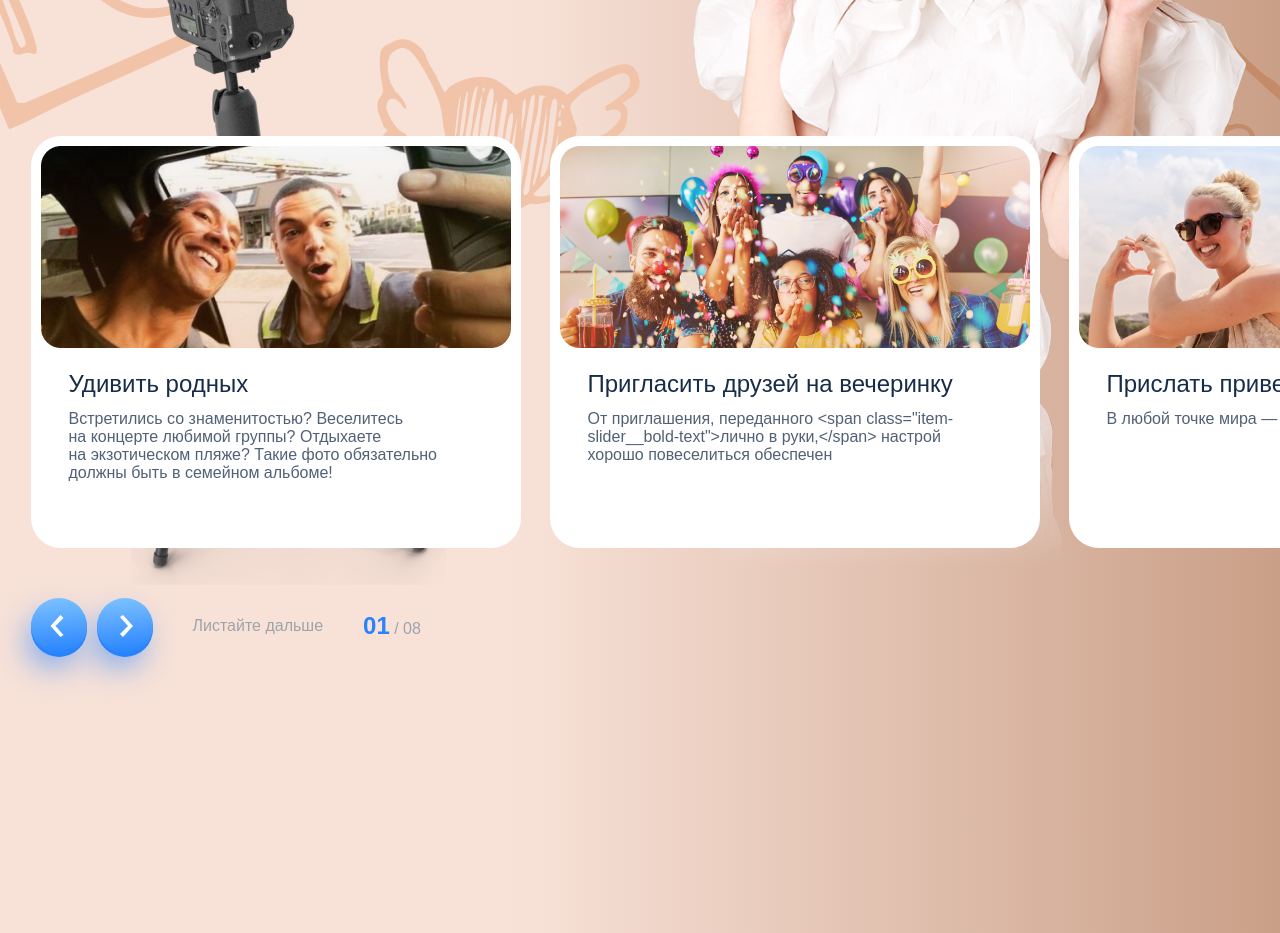
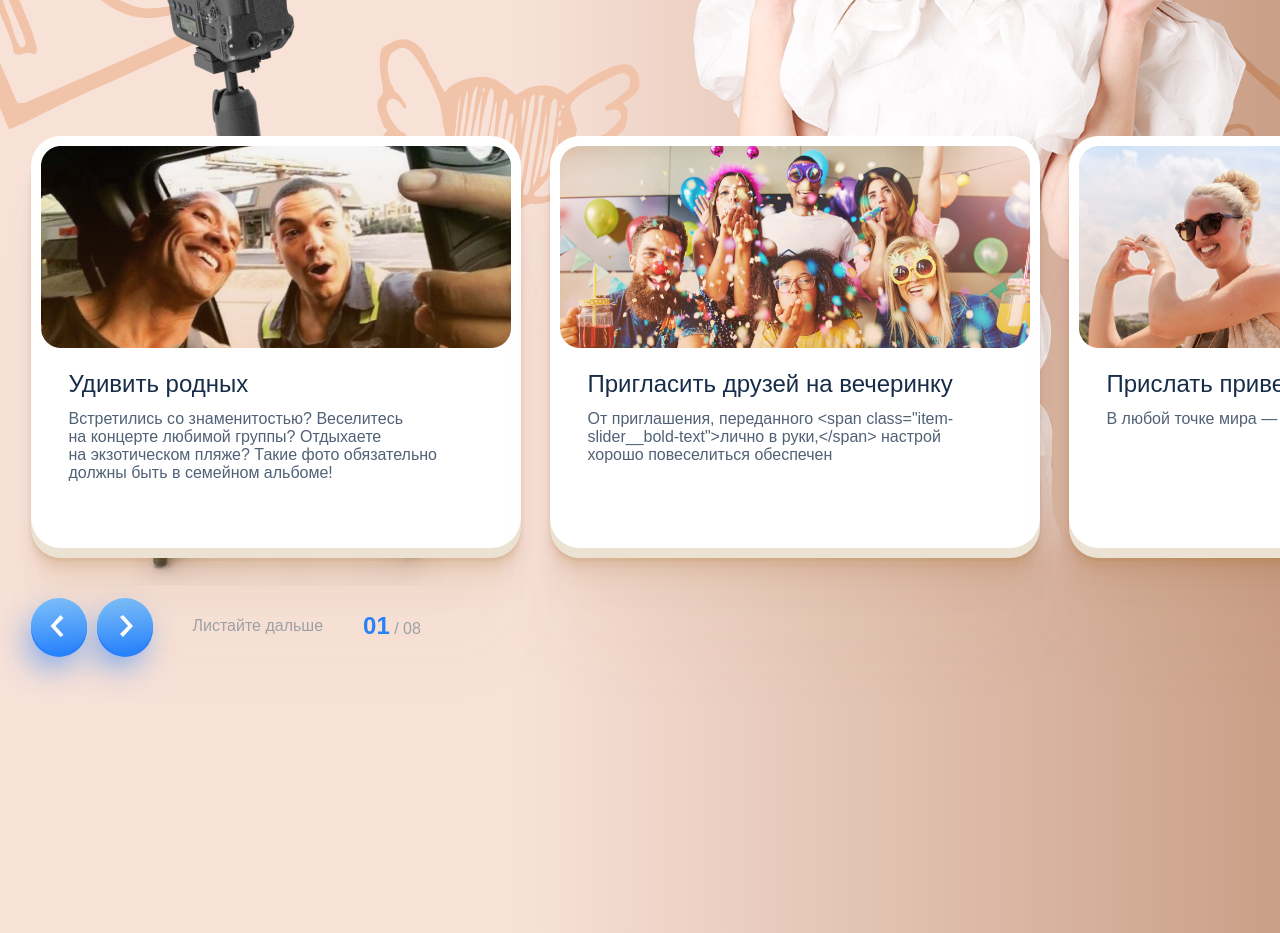
Before and after one commit to ageiwa/joyka-template-vue, a Vue app: page / in a window 1280 px wide. Shown: the part 2740-3673 px from the top of the page. Built offline with nearby package versions, Linux system fonts and the light colour scheme.

Commit message:
Add shadow for slide

```diff
--- a/src/components/ReasonForSend/style.scss
+++ b/src/components/ReasonForSend/style.scss
@@ -131,6 +131,7 @@
     width: 490px;
     height: 412px;
     background-color: #FFFFFF;
+    position: relative;
     cursor: pointer;
 
     .item-slider__img-wrap {
@@ -146,6 +147,7 @@
         padding-left: 28px;
         padding-right: 28px;
         padding-top: 22px;
+        // box-shadow: 0px 100px 80px rgba(152, 93, 1, 0.0281146), 0px 41.7776px 33.4221px rgba(152, 93, 1, 0.0403893), 0px 22.3363px 17.869px rgba(152, 93, 1, 0.05), 0px 12.5216px 10.0172px rgba(152, 93, 1, 0.0596107), 0px 6.6501px 5.32008px rgba(152, 93, 1, 0.0718854), 0px 2.76726px 2.21381px rgba(152, 93, 1, 0.1);
     }
 
     .item-slider__title {
@@ -164,3 +166,16 @@
         }
     }
 }
+
+.slider__item-slider::before {
+    content: '';
+    border-radius: inherit;
+    left: 0;
+    bottom: -10px;
+    width: 100%;
+    height: 100%;
+    background: #ece2d3;
+    box-shadow: 0px 100px 80px rgba(152, 93, 1, 0.0281146), 0px 41.7776px 33.4221px rgba(152, 93, 1, 0.0403893), 0px 22.3363px 17.869px rgba(152, 93, 1, 0.05), 0px 12.5216px 10.0172px rgba(152, 93, 1, 0.0596107), 0px 6.6501px 5.32008px rgba(152, 93, 1, 0.0718854), 0px 2.76726px 2.21381px rgba(152, 93, 1, 0.1);
+    position: absolute;
+    z-index: -1;
+}
```
